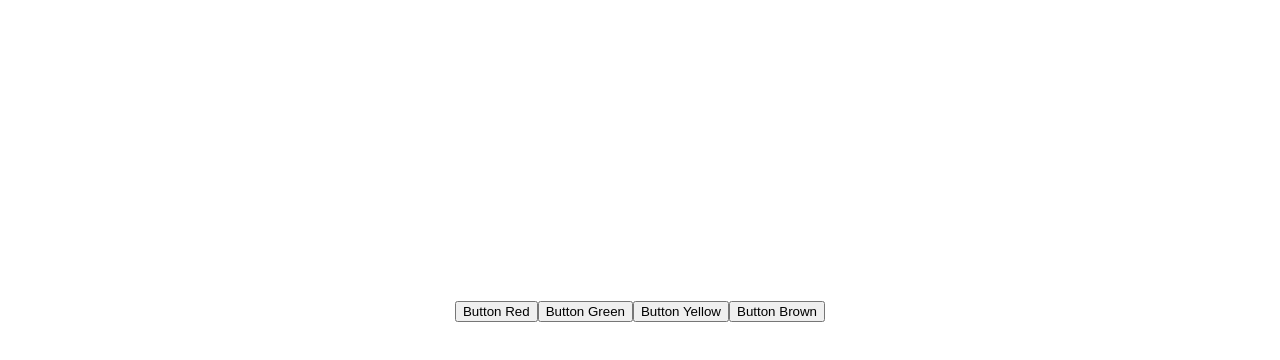
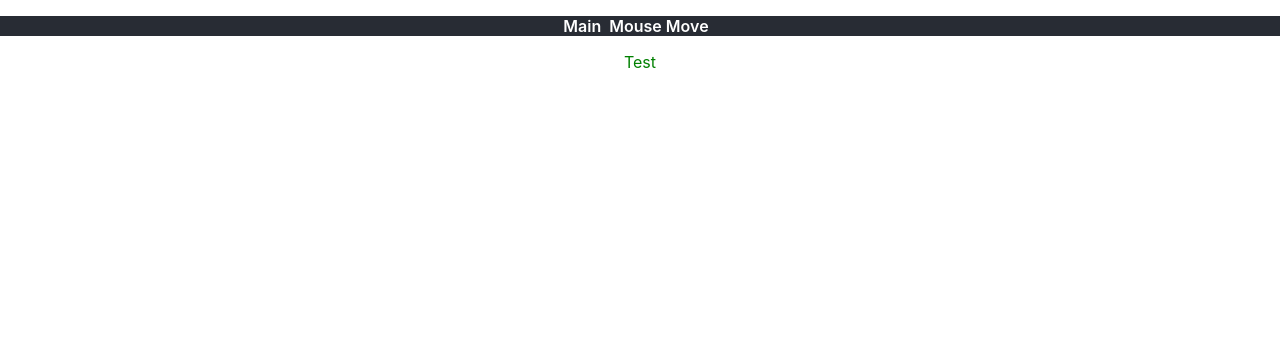
Before and after one commit to goldipl/ReactLessons, a React (Create React App) app: page / in a window 1280 px wide. Shown: the top 360 px of the page. Built offline with nearby package versions, Linux system fonts and the light colour scheme.

Commit message:
add styles to React Router nav

```diff
--- a/src/App.css
+++ b/src/App.css
@@ -36,3 +36,21 @@
     transform: rotate(360deg);
   }
 }
+
+nav {
+  margin: 16px 0;
+  font-size: 16px;
+  font-weight: 600;
+  background-color: #282c34;
+}
+
+nav .link01 {
+  margin-right: 8px;
+  text-decoration: none;
+  color: #ffffff;
+}
+
+nav .link01:hover {
+  color: chocolate;
+  transition: 0.6s;
+}
--- a/src/App.js
+++ b/src/App.js
@@ -7,12 +7,20 @@ import { Container } from './ex5/Container';
 import { MouseMoveClass } from './ex3/MouseMoveClass';
 import { StylesTest } from './ex6/StylesTest';
 import { Buttons } from './ex7/Buttons';
+import { Routes, Route, Link } from "react-router-dom";
 
 
 function App() {
   return (
     <div className="App">
-      <Buttons />
+      <nav>
+        <Link className="link01" to="/">Main</Link>
+        <Link className="link01" to="/mouse-move">Mouse Move</Link>
+      </nav>
+      <Routes>
+        <Route path="/" element={<StylesTest />} />
+        <Route path="/mouse-move" element={<MouseMove />} />
+      </Routes>
     </div>
   );
 }
```
